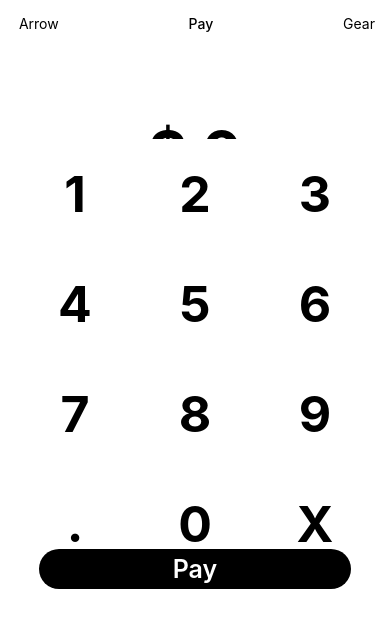
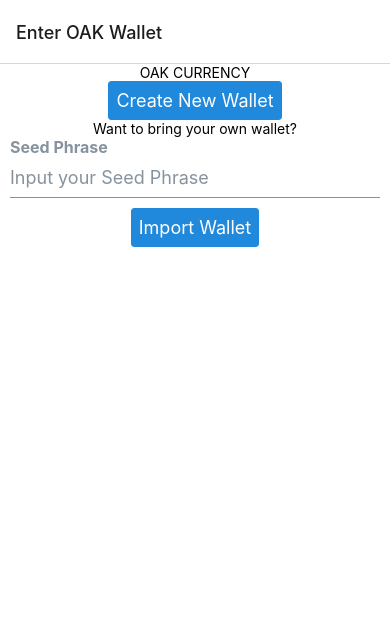
Before and after one commit to oakcommunity/p2p-commerce, a React Native app: screen / in a window 390 px wide. Shown: the top 628 px of the page. Built offline with nearby package versions, Linux system fonts and the light colour scheme.

Commit message:
put app back in app

```diff
--- a/App.js
+++ b/App.js
@@ -15,7 +15,7 @@ import { fetchSession } from "./src/redux/store/users";
 export default function AppWrapper() {
   return (
     <Provider store={store}>
-      <PayScreen />
+      <App />
     </Provider>
   );
 }
```
